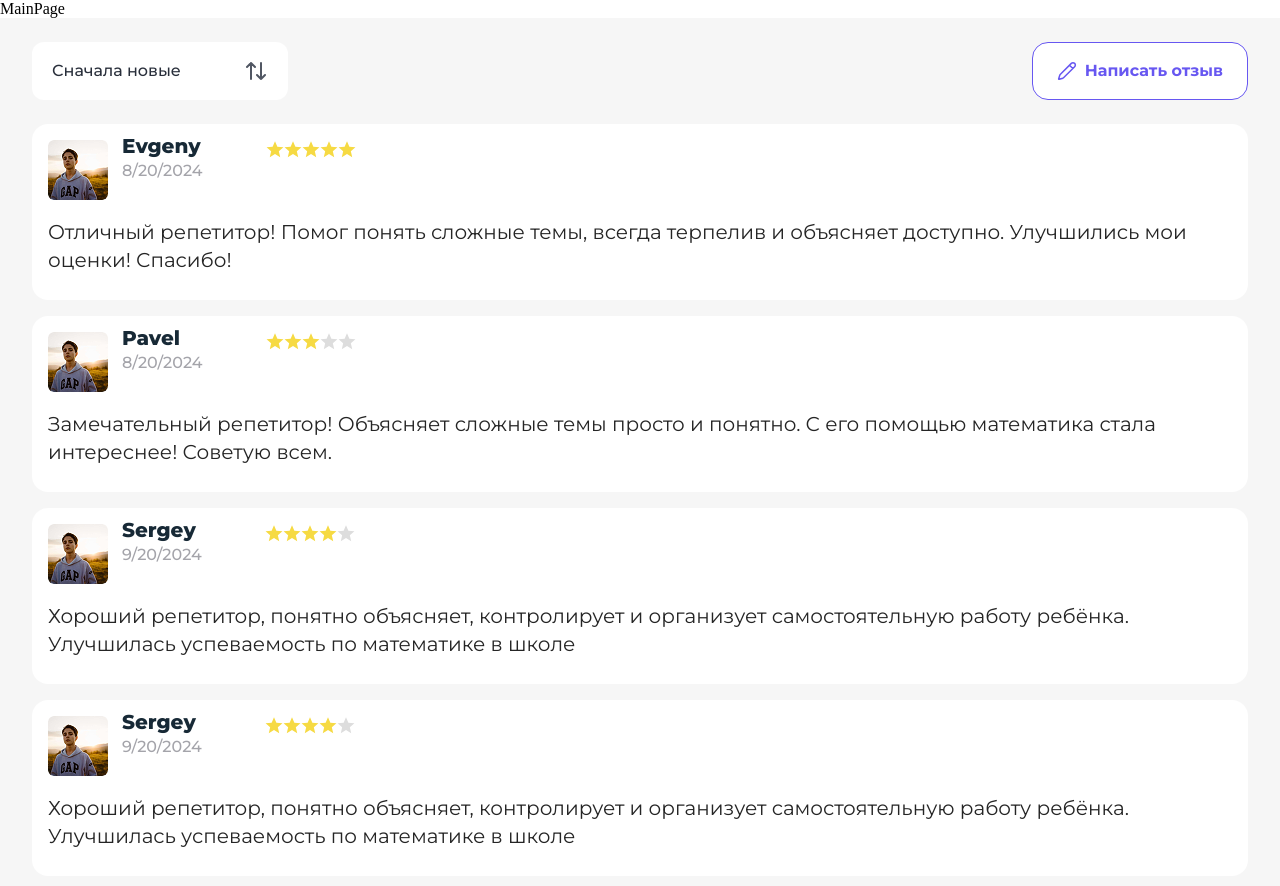
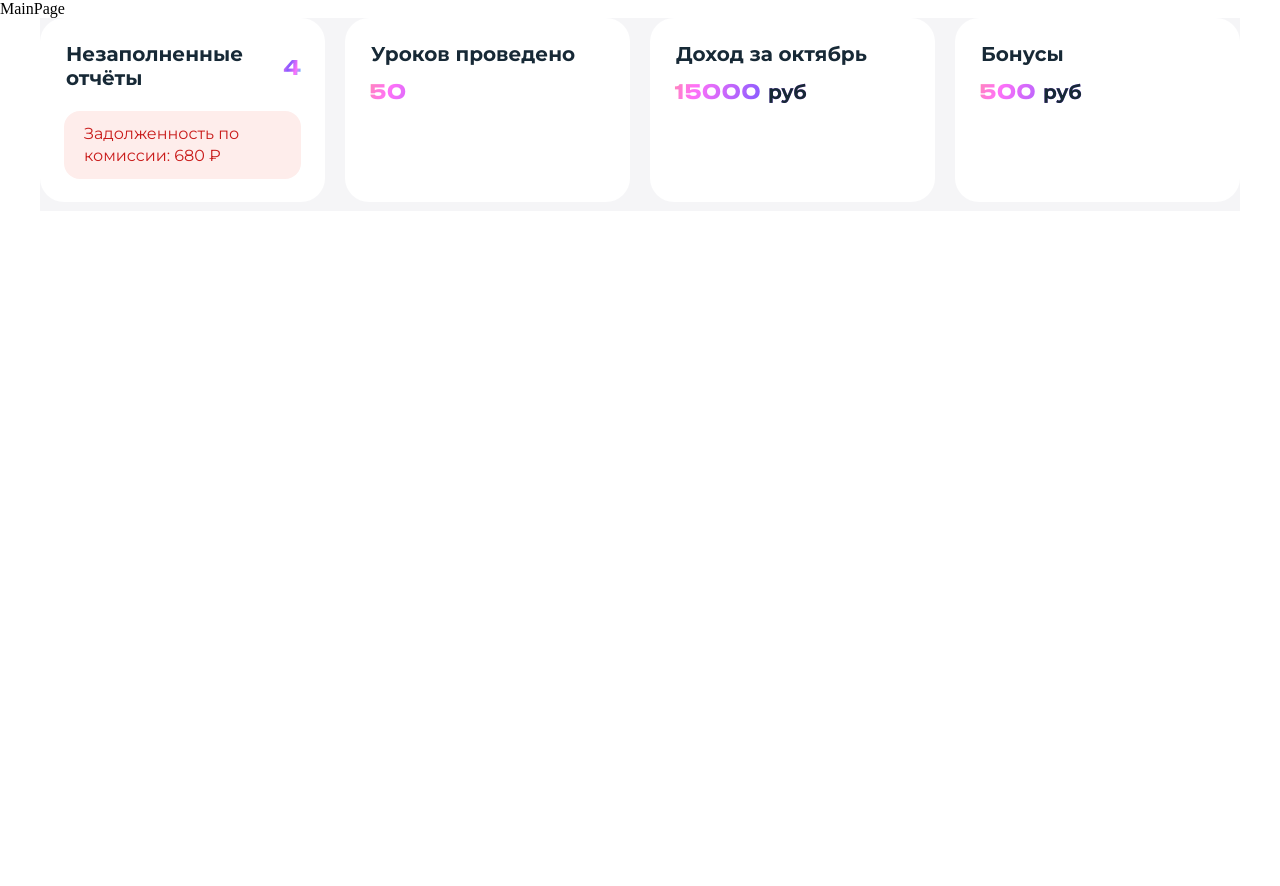
Before and after one commit to repetitme/repetit-me, a React (Vite) app: page / in a window 1280 px wide. Shown: the top 886 px of the page. After the commit the page ends 800 px from the top, so only its background shows below. Built offline with nearby package versions, Linux system fonts and the light colour scheme.

Commit message:
create statcards

```diff
--- a/src/app/App.tsx
+++ b/src/app/App.tsx
@@ -1,14 +1,18 @@
-import '../assets/index.scss'
-import FeedbackList from '../widgets/FeedbackList'
-import AppRouter from './router/AppRouter'
+//import FeedbackList from '../widgets/FeedbackList';
+import StatCards from '../widgets/StatisticCards';
+import AppRouter from './router/AppRouter';
+
+import '../assets/index.scss';
+
+import { cards } from '../widgets/StatisticCards/type';
 
 function App() {
-  return ( <>
-    <AppRouter />
-    <FeedbackList updateModalData={() => {}} />
-  </>
-
-  )
+  return (
+    <>
+      <AppRouter />
+      <StatCards cards={cards} />
+    </>
+  );
 }
 
-export default App
+export default App;
--- a/src/shared/components/FeedbackItem/index.module.scss
+++ b/src/shared/components/FeedbackItem/index.module.scss
@@ -8,7 +8,7 @@
   font-family: var(--ffm-default);
 }
 
-.card{
+.card {
   display: flex;
 }
 
--- a/src/shared/components/FeedbackItem/type.ts
+++ b/src/shared/components/FeedbackItem/type.ts
@@ -7,4 +7,4 @@ export type TFeedbackItemProps = {
   date: Date;
 };
 
-export type TNewFeedback = Omit<TFeedbackItemProps, 'image'>
+export type TNewFeedback = Omit<TFeedbackItemProps, 'image'>;
--- a/src/shared/components/StarRating/index.tsx
+++ b/src/shared/components/StarRating/index.tsx
@@ -1,5 +1,4 @@
-
-import { TStarRating } from './type.ts'
+import { TStarRating } from './type.ts';
 
 const StarRating: React.FC<TStarRating> = ({ rating }) => {
   const stars = [...Array(5)].map((_, index) => {
--- a/src/widgets/FeedbackList/type.ts
+++ b/src/widgets/FeedbackList/type.ts
@@ -1,4 +1,4 @@
-import { TFeedbackItemProps } from '../../shared/components/FeedbackItem/type'
+import { TFeedbackItemProps } from '../../shared/components/FeedbackItem/type';
 
 export interface IFeedbackListProps {
   updateModalData: (feedbacks: TFeedbackItemProps[]) => void;
--- /dev/null
+++ b/src/widgets/StatisticCards/index.module.scss
@@ -0,0 +1,65 @@
+@use '../../assets/styles/mixins/gradient.scss' as *;
+
+.cards {
+  display: flex;
+  justify-content: space-between;
+  flex-direction: row;
+  gap: 20px;
+  background-color: rgb(245 245 247 / 100%);
+  max-inline-size: 1200px;
+  margin: auto;
+
+  &__withAdditionalInfo {
+    display: flex;
+    margin-bottom: 9px;
+    align-items: center;
+  }
+
+  &__list {
+    background-color: rgb(255 255 255 / 100%);
+    border-radius: var(--border-radius-chat);
+    padding: 24px;
+    min-inline-size: 285px;
+    display: flex;
+    flex-direction: column;
+    max-block-size: 184px;
+    gap: 12px;
+  }
+
+  &__title {
+    font-family: var(--ffm-default, 'Montserrat', courier, monospace);
+    font-weight: 700;
+    font-size: 20px;
+    color: var(--clr-black);
+    margin-left: 2px;
+  }
+
+  &__value {
+    font-family: var(--ffm-title, 'Druktextwidecur', courier, monospace);
+
+    @include text-gradient(#3dc5ff, #ff71f9);
+
+    font-weight: 500;
+    font-size: 20px;
+    letter-spacing: -0.3px;
+  }
+
+  &__additional {
+    display: flex;
+    max-inline-size: 237px;
+    block-size: 68px;
+    border-radius: var(--border-radius-btn);
+    background-color: rgb(254 237 235 / 100%);
+    padding: 12px 20px;
+    grid-row: 2;
+    grid-column: 1/2;
+
+    &--text {
+      font-family: var(--ffm-default, 'Montserrat', courier, monospace);
+      color: rgb(201 27 26 / 100%);
+      font-weight: 400;
+      font-size: 16px;
+      line-height: 1.36;
+    }
+  }
+}
--- /dev/null
+++ b/src/widgets/StatisticCards/index.tsx
@@ -0,0 +1,54 @@
+import classNames from 'classnames';
+
+import styles from './index.module.scss';
+
+import { StatCardProps } from './type';
+
+const StatCards: React.FC<StatCardProps> = ({ cards }) => {
+  return (
+    <div className={styles.cards}>
+      {cards.map((card, index) => (
+        <div
+          key={index}
+          className={classNames(styles.cards__list, {
+            [styles.cards__withAdditionalInfo]: card.additionalInfo
+          })}
+        >
+          {card.additionalInfo ? (
+            <div className={styles.cards__withAdditionalInfo}>
+              <h3 className={styles.cards__title}>{card.title}</h3>
+              <p className={styles.cards__value}>
+                {card.value}
+                {card.currency && (
+                  <span className={styles.cards__title}> {card.currency}</span>
+                )}
+              </p>
+            </div>
+          ) : (
+            <>
+              <h3 className={styles.cards__title}>{card.title}</h3>
+              <p className={styles.cards__value}>
+                {card.value}
+                {card.currency && (
+                  <span className={styles.cards__title}> {card.currency}</span>
+                )}
+              </p>
+            </>
+          )}
+          {card.additionalInfo && (
+            <div className={styles.cards__additional}>
+              <p className={styles['cards__additional--text']}>
+                {card.additionalInfo}
+              </p>
+              <p className={styles['cards__additional--text']}>
+                {card.additionalValue}
+              </p>
+            </div>
+          )}
+        </div>
+      ))}
+    </div>
+  );
+};
+
+export default StatCards;
--- /dev/null
+++ b/src/widgets/StatisticCards/type.ts
@@ -0,0 +1,35 @@
+export interface Card {
+  title: string;
+  value: number | string;
+  currency?: string;
+  additionalInfo?: string;
+  additionalValue?: number | string;
+}
+
+export interface StatCardProps {
+  cards: Card[];
+}
+
+export const cards = [
+  {
+    title: 'Незаполненные отчёты',
+    value: 4,
+    additionalInfo: `Задолженность по комиссии: 680 ₽`
+  },
+
+  {
+    title: 'Уроков проведено',
+    value: '50'
+  },
+
+  {
+    title: 'Доход за октябрь',
+    value: '15000',
+    currency: 'руб'
+  },
+  {
+    title: 'Бонусы',
+    value: '500',
+    currency: 'руб'
+  }
+];
```
Also changed, not shown: src/shared/components/FeedbackItem/index.tsx (+6 -6 lines), src/shared/components/TelegramBlock/index.tsx (+2 -6 lines), src/widgets/FeedbackList/index.tsx (+4 -6 lines), .stylelintrc.json.
